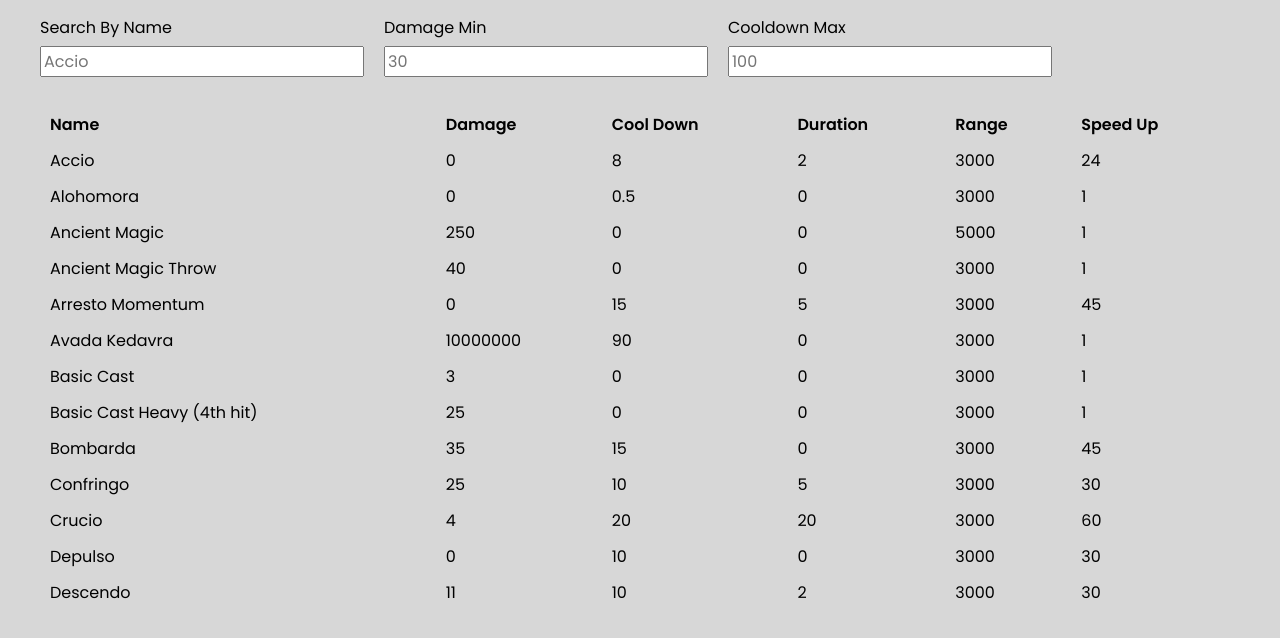
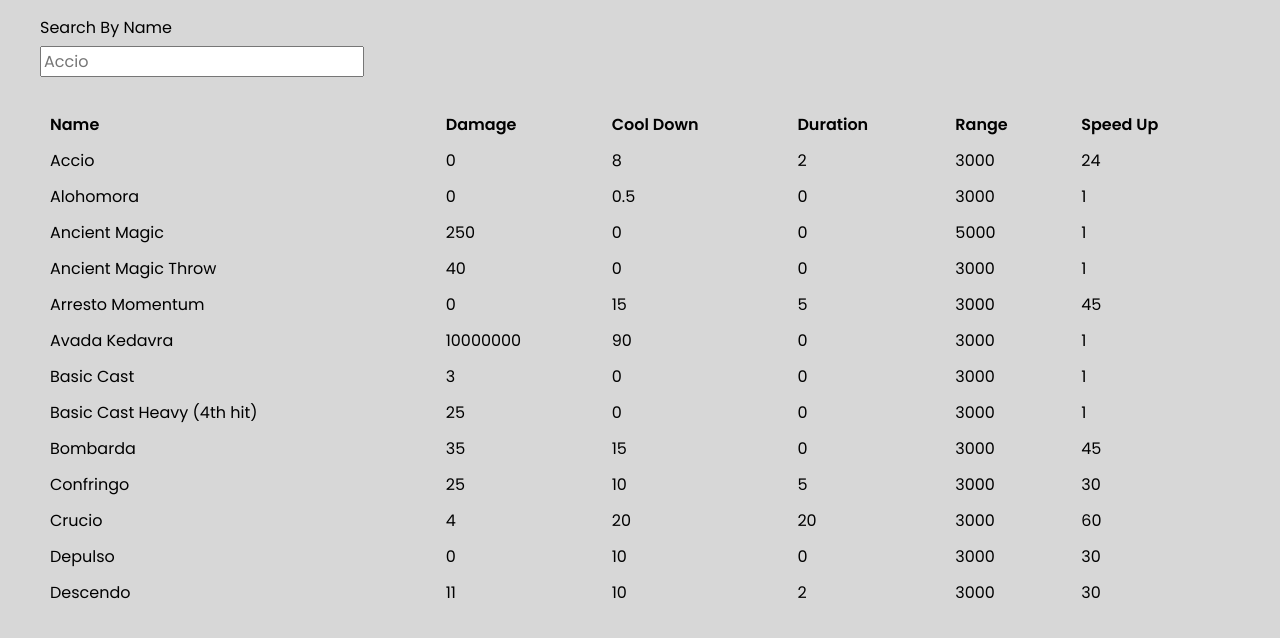
Before and after one commit to shaeallison/parcel-starter, a React (Vite) app: page /spells in a window 1280 px wide. Shown: the top 638 px of the page. Built offline with nearby package versions, Linux system fonts and the light colour scheme.

Commit message:
simplifying spell filter

```diff
--- a/src/screens/spells/SpellFinder.tsx
+++ b/src/screens/spells/SpellFinder.tsx
@@ -5,32 +5,22 @@
 
 export function narrowSpells(
   allSpellData: SpellDataType[],
-  name: string | null,
-  damageMin: string | null,
-  coolDownMax: string | null
+  name: string | null
 ): SpellDataType[] {
   return allSpellData.filter((spell) => {
     const includesName =
       (name?.toLowerCase() &&
         spell.name.toLowerCase().includes(name.toLowerCase())) ||
       name === null
-    const greaterThanDamageMin =
-      spell.damage >= Number(damageMin) || damageMin === null
-    const lessThanCoolDownMax =
-      spell.coolDown <= Number(coolDownMax) || coolDownMax === null
 
-    return includesName && greaterThanDamageMin && lessThanCoolDownMax
+    return includesName
   })
 }
 
 function TableFilters({
-  setName,
-  setCoolDownMax,
-  setDamageMin
+  setName
 }: {
   setName: (value: string | null) => void
-  setCoolDownMax: (value: string | null) => void
-  setDamageMin: (value: string | null) => void
 }): JSX.Element {
   return (
     <form className={styles.form}>
@@ -42,34 +32,6 @@
           placeholder='Accio'
           onChange={(e) =>
             e.target.value !== '' ? setName(e.target.value) : setName(null)
-          }
-        />
-      </div>
-
-      <div className={styles['form-item']}>
-        <label htmlFor='damage-min'>Damage Min</label>
-        <input
-          id='damage-min'
-          type='number'
-          placeholder='30'
-          onChange={(e) =>
-            e.target.value !== ''
-              ? setDamageMin(e.target.value)
-              : setDamageMin(null)
-          }
-        />
-      </div>
-
-      <div className={styles['form-item']}>
-        <label htmlFor='cooldown-max'>Cooldown Max</label>
-        <input
-          id='cooldown-max'
-          type='number'
-          placeholder='100'
-          onChange={(e) =>
-            e.target.value !== ''
-              ? setCoolDownMax(e.target.value)
-              : setCoolDownMax(null)
           }
         />
       </div>
@@ -96,23 +58,12 @@
   allSpellData: SpellDataType[]
 }): JSX.Element {
   const [name, setName] = useState<string | null>(null)
-  const [damageMin, setDamageMin] = useState<string | null>(null)
-  const [coolDownMax, setCoolDownMax] = useState<string | null>(null)
 
-  const narrowedSpells = narrowSpells(
-    allSpellData,
-    name,
-    damageMin,
-    coolDownMax
-  )
+  const narrowedSpells = narrowSpells(allSpellData, name)
 
   return (
     <>
-      <TableFilters
-        setName={setName}
-        setDamageMin={setDamageMin}
-        setCoolDownMax={setCoolDownMax}
-      />
+      <TableFilters setName={setName} />
       <table className={styles.table}>
         <thead>
           <tr>
```
